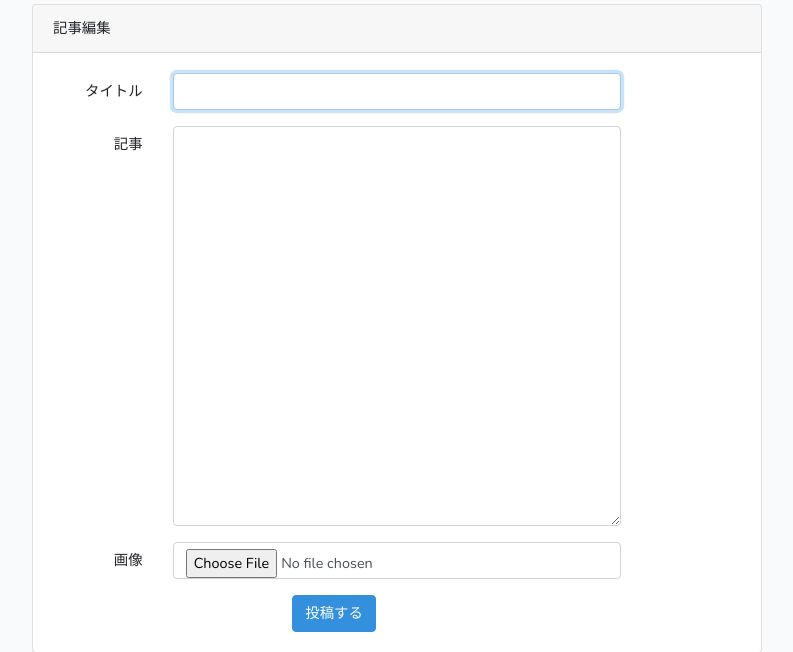
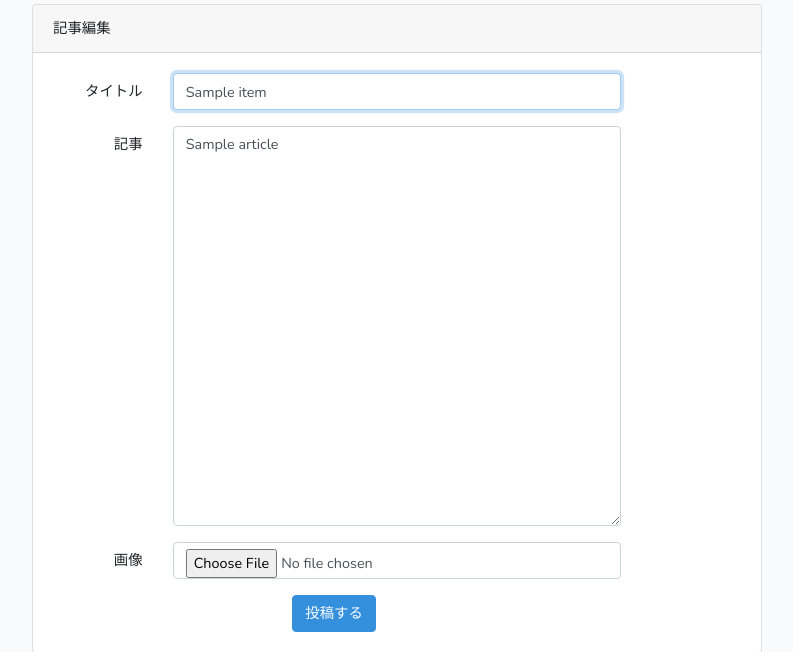
Before and after one commit to 3tomcha/heroku-laravel5555555, a Laravel app: template resources/views/article/edit.blade.php in a window 1280 px wide. Shown: the part 346-998 px from the top of the page, without its empty margins (243-1036 px from the left). Run offline with Laravel 8, Linux system fonts and the light colour scheme; the template is opened without the code that fills it: most values are stand-ins (such as "Sample title", 1, 10 or a date in 2020); data that the repository does not hold is empty.

Commit message:
画像の処理を変更

```diff
--- a/app/Http/Requests/StoreBlogPost.php
+++ b/app/Http/Requests/StoreBlogPost.php
@@ -27,7 +27,7 @@ class StoreBlogPost extends FormRequest
         return [
             'title' => 'required|unique:articles|max:255',
             'article' => 'required|unique:articles|max:255',
-            'image' => 'required|image',
+            'image' => 'image',
         ];
     }
     /**
@@ -38,7 +38,9 @@ class StoreBlogPost extends FormRequest
     public function messages()
     {
         return [
+            'title.required' => 'タイトルを入力してください',
             'title.unique' => 'タイトルが重複しています',
+            'article.required' => '記事の内容を入力してください',
             'article.unique' => '記事の内容が重複しています',
         ];
     }
--- a/resources/views/article/edit.blade.php
+++ b/resources/views/article/edit.blade.php
@@ -24,14 +24,14 @@
                         <div class="form-group row">
                             <label for="name" class="col-md-2 col-form-label text-md-right">{{ __('タイトル') }}</label>
                             <div class="col-md-8">
-                                <input id="title" type="text" class="form-control{{ $errors->has('title') ? ' is-invalid' : '' }}" name="title" value="{{ old('title') }}" autofocus>
+                                <input id="title" type="text" class="form-control{{ $errors->has('title') ? ' is-invalid' : '' }}" name="title" value="{{ $item->title }}" autofocus>
                             </div>
                         </div>
 
                         <div class="form-group row">
                             <label for="name" class="col-md-2 col-form-label text-md-right">{{ __('記事') }}</label>
                             <div class="col-md-8">
-                               <textarea id="article" name="article" class="form-control" aria-label="With textarea"></textarea>
+                               <textarea id="article" name="article" class="form-control" aria-label="With textarea">{{$item->article}}</textarea>
                            </div>
                        </div>
 
```
Also changed, not shown: app/Http/Controllers/ArticleController.php (+12 -22 lines), database/migrations/2018_12_02_065248_create_article_table.php.
